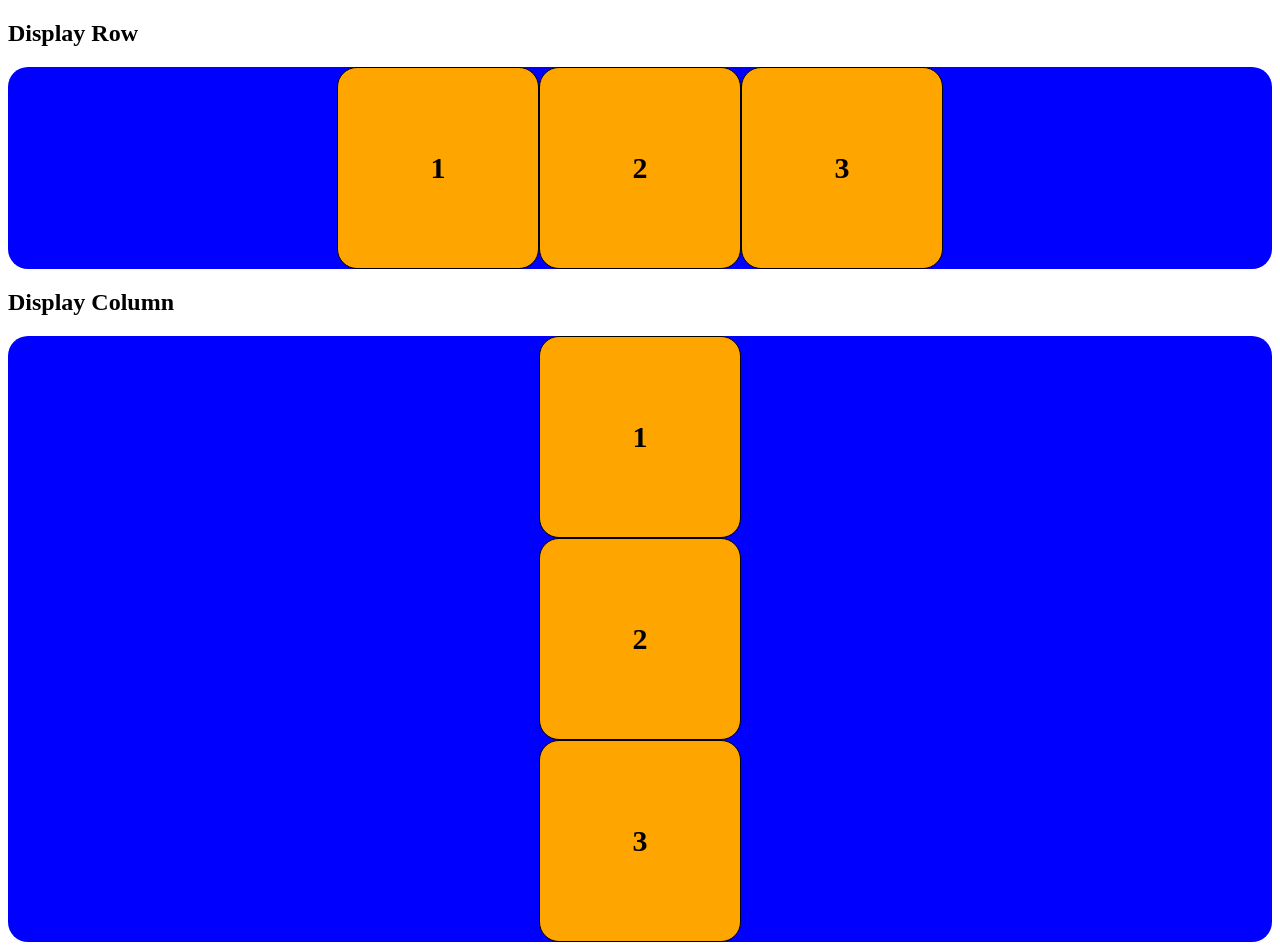
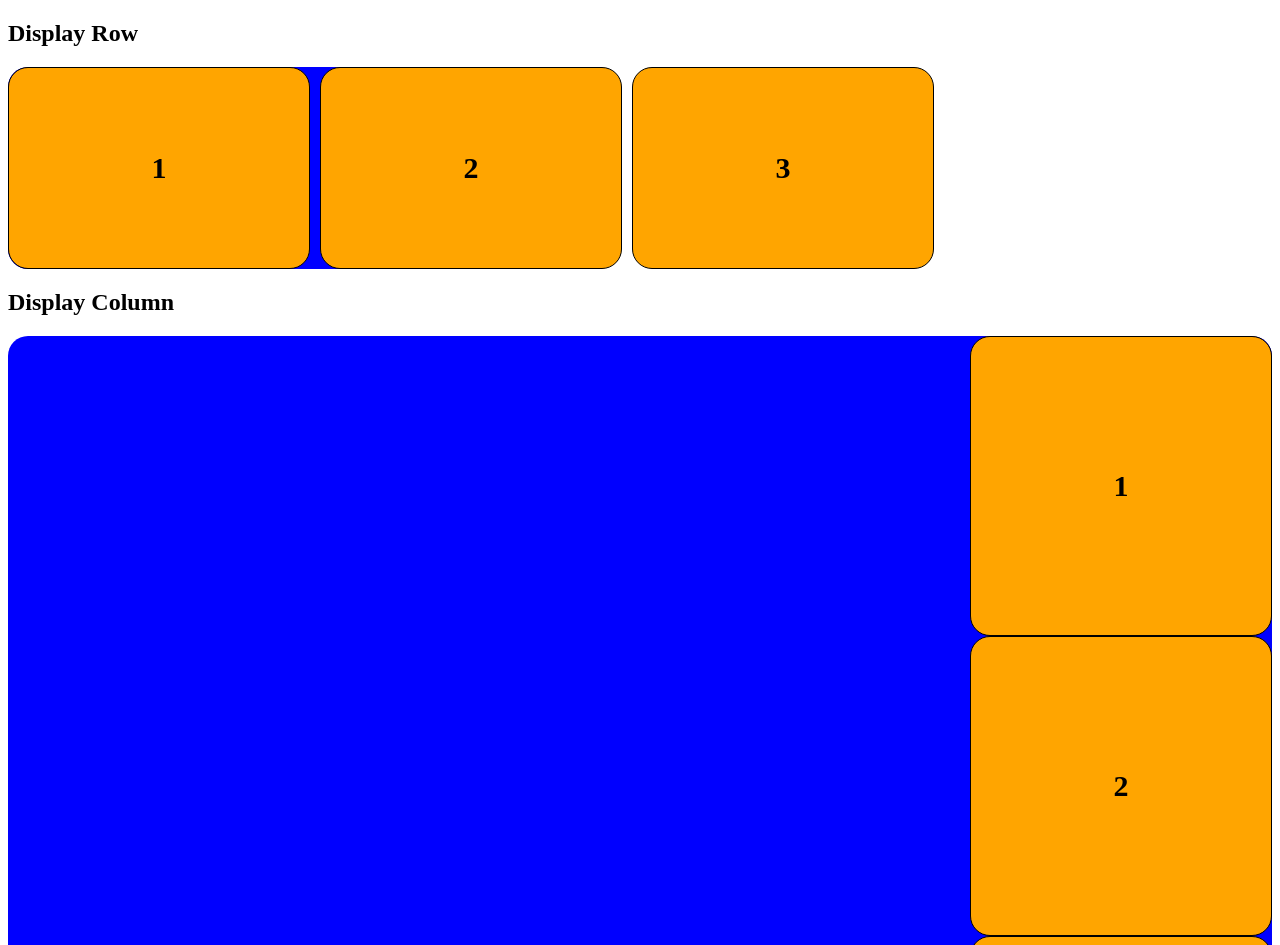
Before and after one commit to DarlanMendes/aula-css-irede, a plain HTML site: page flexbox/index.html in a window 1280 px wide. Shown: the top 945 px of the page. Drawn offline with Linux system fonts and the light colour scheme.

```diff
--- a/flexbox/style.css
+++ b/flexbox/style.css
@@ -2,9 +2,12 @@
     background-color: blue;
     border-radius: 20px;
     display: flex;
-    justify-content: center;
-    align-items: center;
-    flex-wrap: nowrap;
+    /* justify-content:space-between; */
+    align-items:baseline;
+    flex-wrap:nowrap;
+    /* height:500px; */
+    gap:10px;
+    width:400px;
 }
 
 
@@ -25,16 +28,19 @@
     display: flex;
     flex-direction: column;
     justify-content: center;
-    align-items: center;
+    align-items: end;
     flex-wrap: nowrap;
+    height:900px;
 }
 
 
 .block{
     display: flex;
+    flex:1;
     justify-content: center;
     align-items: center;
     border:1px solid black;
+    min-width: 300px;
     width:200px;
     height: 200px;
     background-color: orange;
@@ -42,4 +48,5 @@
     font-weight: 600;
     font-size: 30px;
     border-radius: 20px;
+    /* margin: 5px; */
 }
--- a/style/style.css
+++ b/style/style.css
@@ -84,7 +84,6 @@ header{
 
   .container input:focus-visible {
     outline: none;
-
   }
   /* -----Pseudo elemento ------ */
   /* ::before e ::after são usados para adicionar conteúdo antes ou após um elemento em CSS*/
```
Also changed, not shown: index.html (line endings or trailing spaces), 1 other file.
